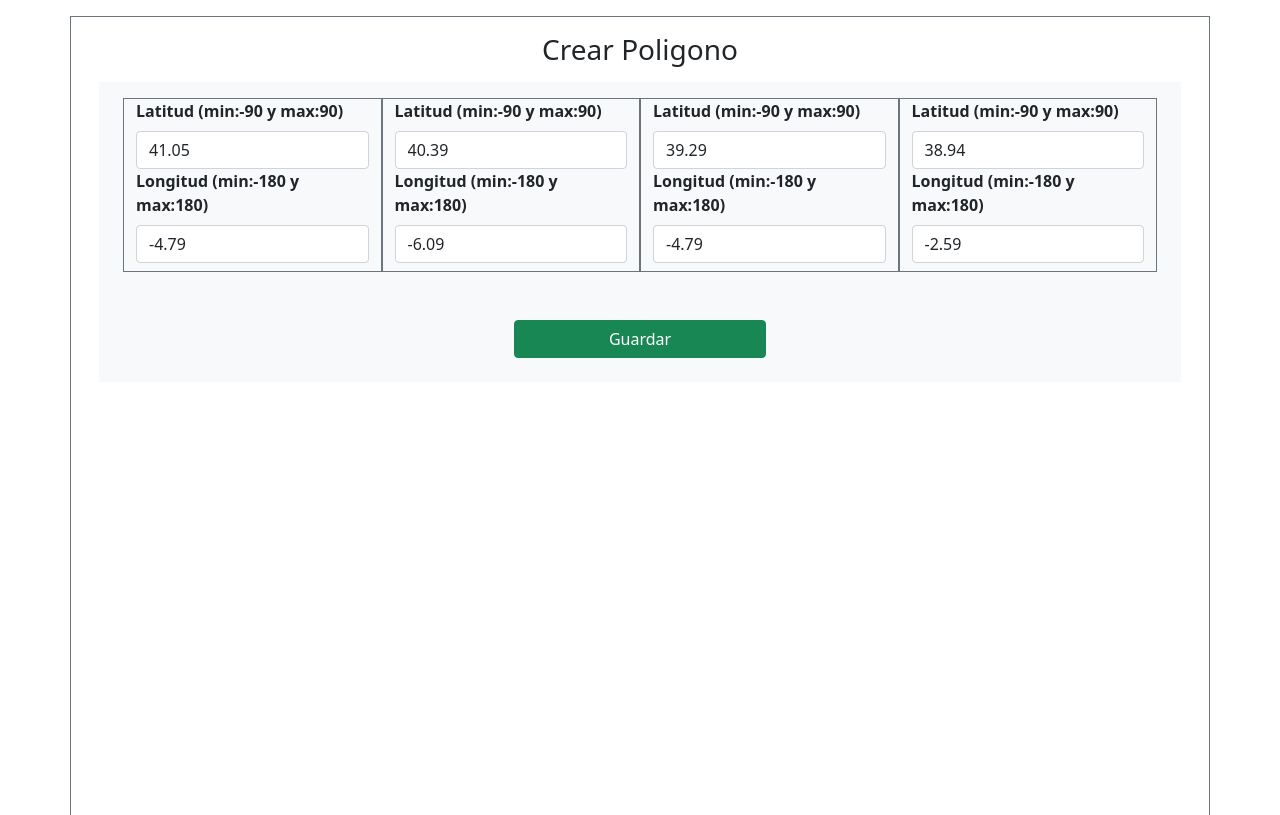
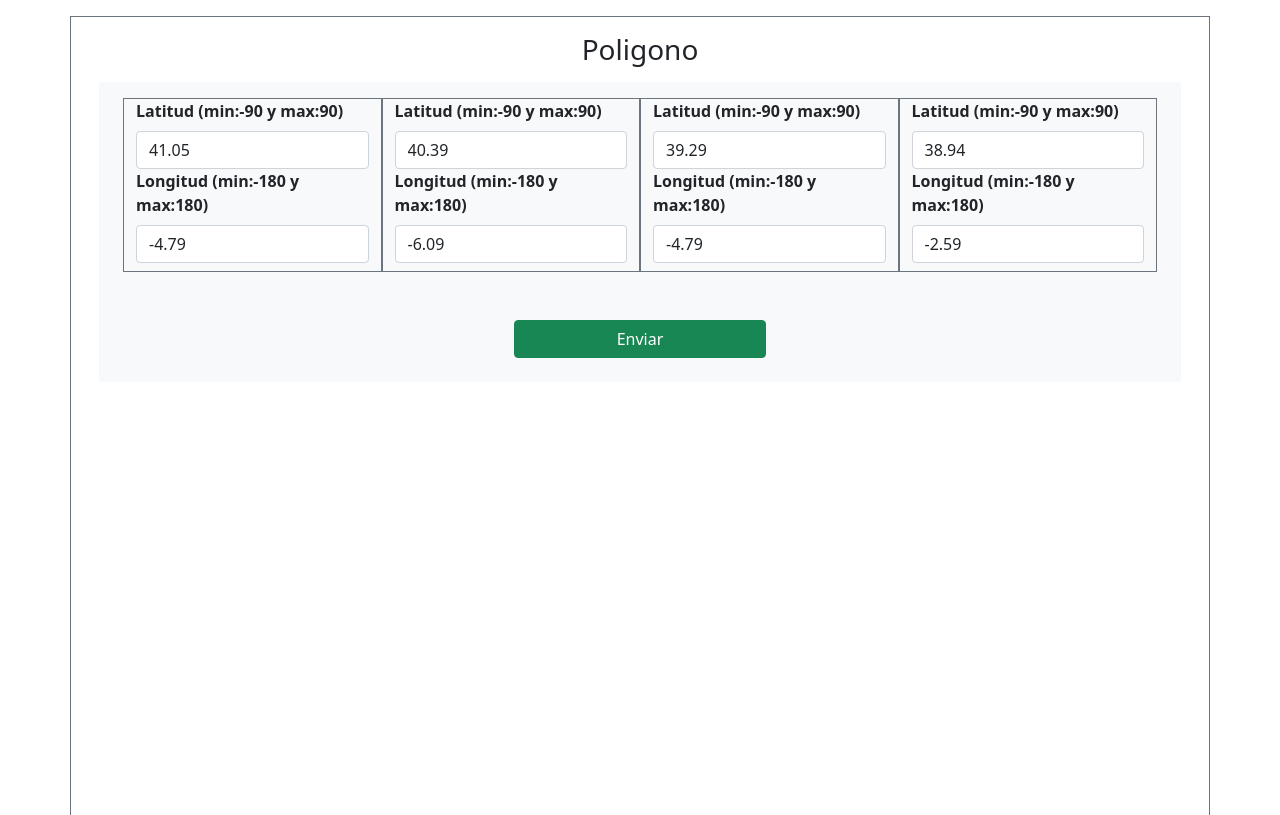
Before and after one commit to VeronicaArceNqn/ProyectoGEO, a PHP site: page /vista/poligono/formPoligono.php in a window 1280 px wide. Shown: the part 180-995 px from the top of the page. Run offline with PHP 8.4, Linux system fonts and the light colour scheme; some libraries are stand-ins or nearby versions.

Commit message:
Se modificó nombre de los titulos

```diff
--- a/vista/coordenada/formCoordenada.php
+++ b/vista/coordenada/formCoordenada.php
@@ -6,7 +6,7 @@
  ?>
  <div class="container border border-secondary principal mt-3 pt-3">
  <div class="">
-    <h3 class="text-center">Crear coordenada</h3>
+    <h3 class="text-center">Coordenada</h3>
 
     <form method="post" class="row m-4 pl-3 pt-3 bg-light fw-bold" action="accion/formato.php">
     <div class="col-md-2"></div>
@@ -33,7 +33,7 @@
             </div>
         </div>
         <div class="col-12 pt-5 p-5">
-            <button class="btn btn-success d-grid gap-2 col-2 mx-auto" type="submit">Guardar</button>
+            <button class="btn btn-success d-grid gap-2 col-2 mx-auto" type="submit">Enviar</button>
         </div>
     </form>
     <br><br>
--- a/vista/estructura/header.php
+++ b/vista/estructura/header.php
@@ -26,22 +26,23 @@
             <a class="nav-link dropdown-toggle" data-bs-toggle="dropdown" href="#" role="button" aria-expanded="false">TP Librerias</a>
             <ul class="dropdown-menu">
               <li>
-                <a class="dropdown-item" href="<?php echo $dir?>../coordenada/formCoordenada.php">Crear coordenada</a>
+
+                <a class="dropdown-item" href="<?php echo $dir?>../coordenada/formCoordenada.php">Coordenada</a>
               </li>
              <!-- <li>
                 <a class="dropdown-item" href="<?php //echo $dir?>cuaCoord.php">Mostrar 4 coordenadas</a>
               </li>-->
               <li>
-                <a class="dropdown-item" href="<?php echo $dir?>../linea/formLinea.php">Crear  linea</a>
+                <a class="dropdown-item" href="<?php echo $dir?>../linea/formLinea.php">Linea</a>
               </li>
             <!--  <li>
                 <a class="dropdown-item" href="<?php echo $dir?>perimetro.php">Perimetro Poligono</a>
               </li>-->
               <li>
-                <a class="dropdown-item" href="<?php echo $dir?>../polilinea/formPolilinea.php">Crear polilinea</a>
+                <a class="dropdown-item" href="<?php echo $dir?>../polilinea/formPolilinea.php">Polilinea</a>
               </li>
               <li>
-                <a class="dropdown-item" href="<?php echo $dir?>../poligono/formPoligono.php">Crear poligono</a>
+                <a class="dropdown-item" href="<?php echo $dir?>../poligono/formPoligono.php">Poligono</a>
               </li>
             </ul>
           </li>
--- a/vista/linea/accion/accionLinea.php
+++ b/vista/linea/accion/accionLinea.php
@@ -14,7 +14,7 @@ $polyline->addPoint(new Coordinate($_POST["latitud2"], $_POST["longitud2"]));
 
 ?>
 <div class="container border border-secondary principal mt-3 pt-3">
-<h3 class="text-center">Ver Polilinea</h3>
+<h3 class="text-center">Ver Linea</h3>
 <div id="mapa"></div>
   <script async src="https://maps.googleapis.com/maps/api/js?key=AIzaSyCSSBXWB5v-BnIIplydnkuDkBHP3AVxBl4&callback=inicio"></script>
   <script>
--- a/vista/linea/formLinea.php
+++ b/vista/linea/formLinea.php
@@ -6,7 +6,7 @@ include_once '../estructura/header.php';
 
 
 <div class="container border border-secondary principal mt-3 pt-3">
-    <h3 class="text-center">Crear Linea</h3>
+    <h3 class="text-center">Linea</h3>
     <form method="post" class="row m-3 p-4 pt-3 bg-light fw-bold needs-validation" action="accion/accionLinea.php" novalidate>
     <div class="col-md-3">
 
@@ -57,7 +57,7 @@ include_once '../estructura/header.php';
 
         <input id="accion" name="accion" value="nuevo" type="hidden">
         <div class="col-12 pt-5">
-            <button class="btn btn-success d-grid gap-2 col-3 mx-auto" type="submit">Guardar</button>
+            <button class="btn btn-success d-grid gap-2 col-3 mx-auto" type="submit">Enviar</button>
         </div>
     </form>
 
--- a/vista/poligono/formPoligono.php
+++ b/vista/poligono/formPoligono.php
@@ -14,13 +14,13 @@ $lon4=-2.59;
 ?>
 
 <div class="container border border-secondary principal mt-3 pt-3">
-    <h3 class="text-center">Crear Poligono</h3>
+    <h3 class="text-center">Poligono</h3>
     <form method="post" class="row m-3 p-4 pt-3 bg-light fw-bold needs-validation" action="accion/accionPoligono.php" novalidate>
 
     <div class="col-md-3 border border-secondary pb-2">
 
 <label for="coordenadas[0][latitud]" class="form-label">Latitud (min:-90 y max:90)</label>
-<input type="number" class="form-control" name="coordenadas[0][latitud]" min="-90" max="90" step='0.01' value="<?php echo $lat1; ?>" required>
+<input type="number" class="form-control" name="coordenadas[0][latitud]" min="-90" max="90" step='0.01000' value="<?php echo $lat1; ?>" required>
 <div class="invalid-feedback">
     Ingrese valor min:-90 y max:90
 </div>
@@ -90,7 +90,7 @@ Correcto!
 </div>
 
 <label for="coordenadas[3][longitud]" class="form-label">Longitud (min:-180 y max:180)</label>
-<input type="number" class="form-control" name="coordenadas[3][longitud]" min="-180" max="180" value="<?php echo $lon4; ?>" required>
+<input type="number" class="form-control" name="coordenadas[3][longitud]" min="-180" max="180" value="<?php echo $lon4; ?>" step='0.01' required>
 <div class="invalid-feedback">
     Ingrese valor min:-180 y max:180
 </div>
@@ -101,13 +101,13 @@ Correcto!
 
         <input id="accion" name="accion" value="nuevo" type="hidden">
         <div class="col-12 pt-5">
-            <button class="btn btn-success d-grid gap-2 col-3 mx-auto" type="submit">Guardar</button>
+            <button class="btn btn-success d-grid gap-2 col-3 mx-auto" type="submit">Enviar</button>
         </div>
     </form>
 
 </div>
 </div>
-<!--<script src="../js/validacionFormulario.js"></script>-->
+<script src="../js/validacionFormulario.js"></script>
 <?php
 include_once '../estructura/footer.php';
 ?>
--- a/vista/polilinea/accion/accionPolilinea.php
+++ b/vista/polilinea/accion/accionPolilinea.php
@@ -31,7 +31,7 @@ $polyline->addPoint(new Coordinate($_POST["latitud3"], $_POST["longitud3"]));
         zoom: 6
       });
 
-      var poligono = new google.maps.Polyline({
+      var polilinea = new google.maps.Polyline({
         path: verticesLinea,
         map: miMapa,
         strokeColor: 'rgb(255, 0, 0)',
@@ -40,7 +40,7 @@ $polyline->addPoint(new Coordinate($_POST["latitud3"], $_POST["longitud3"]));
       });
       var popup = new google.maps.InfoWindow();
 
-poligono.addListener('click', function (e) {
+polilinea.addListener('click', function (e) {
   popup.setContent('Contenido');
   popup.setPosition(e.latLng);
   popup.open(miMapa);
--- a/vista/polilinea/formPolilinea.php
+++ b/vista/polilinea/formPolilinea.php
@@ -6,7 +6,7 @@ include_once '../estructura/header.php';
 
 
 <div class="container border border-secondary principal mt-3 pt-3">
-    <h3 class="text-center">Crear Polilinea</h3>
+    <h3 class="text-center">Polilinea</h3>
     <form method="post" class="row m-3 p-4 pt-3 bg-light fw-bold needs-validation" action="accion/accionPolilinea.php" novalidate>
 
         <div class="col-md-3 border border-secondary pb-2">
@@ -74,7 +74,7 @@ include_once '../estructura/header.php';
 
         <input id="accion" name="accion" value="nuevo" type="hidden">
         <div class="col-12 pt-5">
-            <button class="btn btn-success d-grid gap-2 col-3 mx-auto" type="submit">Guardar</button>
+            <button class="btn btn-success d-grid gap-2 col-3 mx-auto" type="submit">Enviar</button>
         </div>
     </form>
 
```
Also changed, not shown: vista/poligono/accion/accionPoligono.php (+5 -6 lines).
